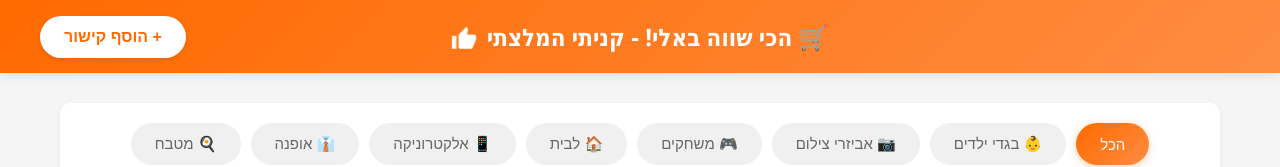
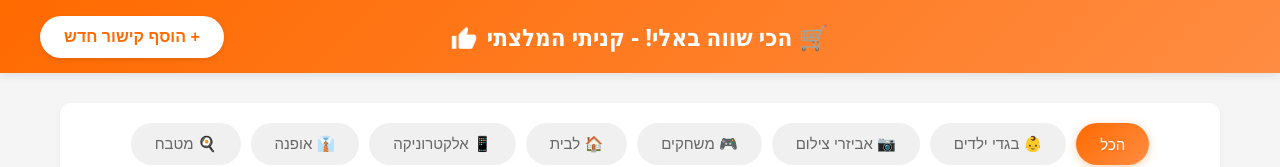
Before and after one commit to yair248/my-website, a plain HTML site: page index.html in a window 1280 px wide. Shown: the top 167 px of the page. Drawn offline with Linux system fonts and the light colour scheme.

```diff
--- a/index.html
+++ b/index.html
@@ -17,7 +17,7 @@
                 </span></h1>
             </div>
             <nav class="nav">
-                <button class="btn-add" id="addLinkBtn">+ הוסף קישור</button>
+                <button class="btn-add" id="addLinkBtn">+ הוסף קישור חדש</button>
             </nav>
         </div>
     </header>
```
